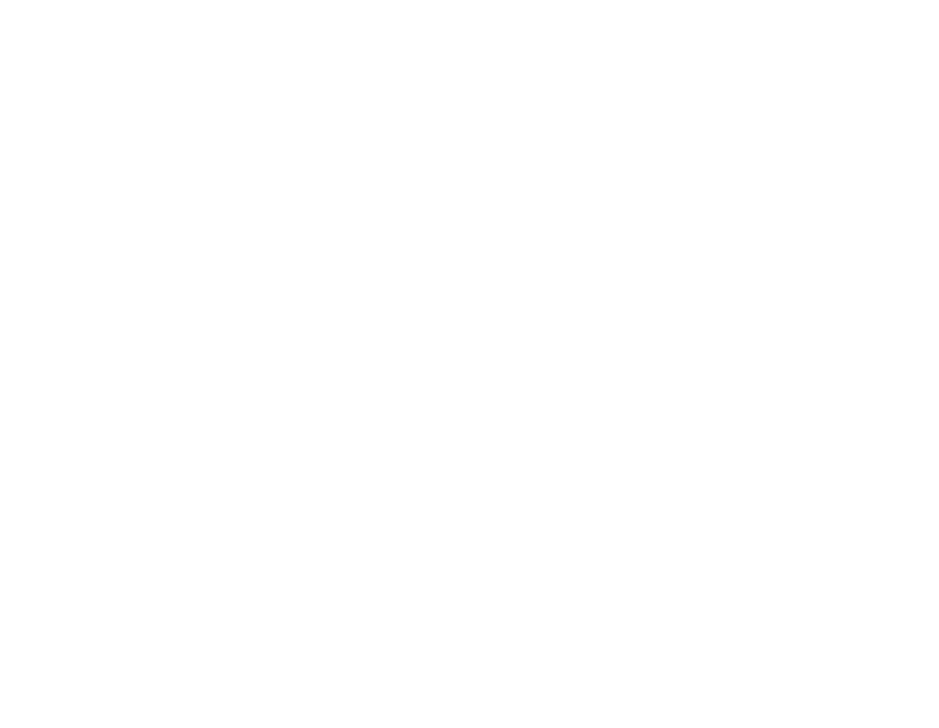
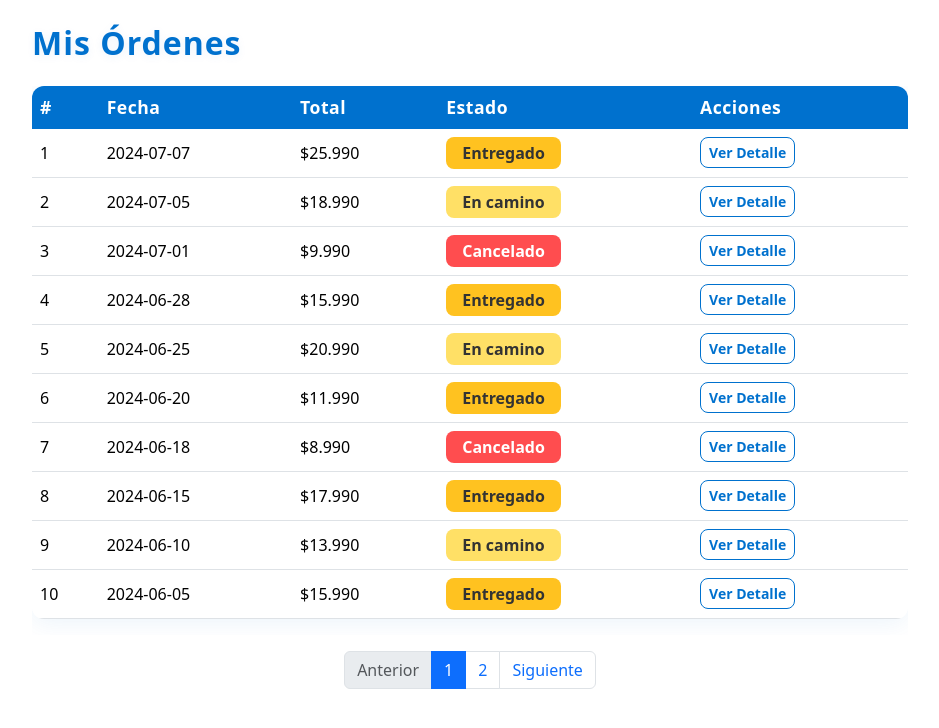
Before and after one commit to sm0k3rG/ProjectTaw, an Angular app in the folder frontend/: page /user/order-list in a window 1280 px wide. Before the commit this address led to /. Shown: the top 728 px of the page, without its empty margins (170-1109 px from the left). Built offline with nearby package versions, Linux system fonts and the light colour scheme.

Commit message:
feat: ver orden de pedidos
* Muestra un listado de pedidos
* Muestra el detalle de un pedido en especifico
* Hay paginación para no saturar la página

```diff
--- a/frontend/src/app/app.routes.ts
+++ b/frontend/src/app/app.routes.ts
@@ -21,5 +21,9 @@
   {
     path: 'admin/dashboard',
     loadComponent: () => import('./pages/admin/dashboard/dashboard.component').then(m => m.DashboardComponent)
+  },
+  {
+    path: 'user/order-list',
+    loadComponent: () => import('./pages/user/orders/order-list/order-list.component').then(m => m.OrderListComponent)
   }
 ];
--- a/frontend/src/app/pages/user/orders/order-list/order-list.component.css
+++ b/frontend/src/app/pages/user/orders/order-list/order-list.component.css
@@ -0,0 +1,114 @@
+.container {
+  max-width: 900px;
+}
+
+h2 {
+  color: #0071ce;
+  font-weight: 700;
+  letter-spacing: 1px;
+  margin-bottom: 2rem;
+  text-shadow: 0 2px 8px rgba(0,113,206,0.08);
+}
+
+.table {
+  background: #fff;
+  border-radius: 12px;
+  box-shadow: 0 4px 24px rgba(0,113,206,0.08);
+  overflow: hidden;
+}
+
+.table-primary th {
+  background: #0071ce !important;
+  color: #fff !important;
+  border: none;
+  font-size: 1.1rem;
+  letter-spacing: 0.5px;
+}
+
+.table-hover tbody tr:hover {
+  background: #e3f0ff;
+}
+
+.badge.bg-success {
+  background: #ffc220 !important;
+  color: #333 !important;
+  font-weight: 600;
+  border-radius: 8px;
+  font-size: 1rem;
+  padding: 0.5em 1em;
+}
+.badge.bg-warning {
+  background: #ffe066 !important;
+  color: #333 !important;
+  font-weight: 600;
+  border-radius: 8px;
+  font-size: 1rem;
+  padding: 0.5em 1em;
+}
+.badge.bg-danger {
+  background: #ff4d4f !important;
+  color: #fff !important;
+  font-weight: 600;
+  border-radius: 8px;
+  font-size: 1rem;
+  padding: 0.5em 1em;
+}
+
+.btn-outline-primary {
+  border-color: #0071ce;
+  color: #0071ce;
+  font-weight: 600;
+  border-radius: 8px;
+  transition: background 0.2s, color 0.2s;
+}
+.btn-outline-primary:hover {
+  background: #0071ce;
+  color: #fff;
+}
+
+.modal-content {
+  border-radius: 18px;
+  box-shadow: 0 8px 32px rgba(0,113,206,0.18);
+  border: 2px solid #0071ce;
+}
+.modal-header {
+  background: linear-gradient(90deg, #0071ce 0%, #ffc220 100%);
+  color: #fff;
+  border-bottom: none;
+  border-radius: 18px 18px 0 0;
+}
+.modal-title {
+  font-weight: 700;
+  letter-spacing: 1px;
+}
+.btn-close {
+  filter: invert(1);
+}
+.modal-footer {
+  border-top: none;
+  background: #f4f8fb;
+  border-radius: 0 0 18px 18px;
+}
+.table-bordered th, .table-bordered td {
+  border: 1.5px solid #e3eaf5 !important;
+}
+.table-light th {
+  background: #e3f0ff !important;
+  color: #0071ce !important;
+}
+.text-end strong {
+  color: #0071ce;
+  font-size: 1.2rem;
+}
+@media (max-width: 700px) {
+  .container {
+    padding: 0 0.5rem;
+  }
+  .modal-dialog {
+    max-width: 98vw;
+    margin: 0.5rem auto;
+  }
+  .modal-content {
+    padding: 0.5rem;
+  }
+}
--- a/frontend/src/app/pages/user/orders/order-list/order-list.component.html
+++ b/frontend/src/app/pages/user/orders/order-list/order-list.component.html
@@ -1 +1,102 @@
-<p>order-list works!</p>
+<div class="container mt-4">
+  <h2 class="mb-4">Mis Órdenes</h2>
+  <div class="table-responsive">
+    <table class="table table-hover align-middle">
+      <thead class="table-primary">
+        <tr>
+          <th>#</th>
+          <th>Fecha</th>
+          <th>Total</th>
+          <th>Estado</th>
+          <th>Acciones</th>
+        </tr>
+      </thead>
+      <tbody>
+        <tr *ngFor="let order of paginatedOrders">
+          <td>{{ order.id }}</td>
+          <td>{{ order.fecha }}</td>
+          <td>{{ formatCLP(order.total) }}</td>
+          <td>
+            <span class="badge"
+              [ngClass]="{
+                'bg-success': order.estado === 'Entregado',
+                'bg-warning text-dark': order.estado === 'En camino',
+                'bg-danger': order.estado === 'Cancelado'
+              }">
+              {{ order.estado }}
+            </span>
+          </td>
+          <td>
+            <button class="btn btn-outline-primary btn-sm" (click)="selectOrder(order)">
+              Ver Detalle
+            </button>
+          </td>
+        </tr>
+      </tbody>
+    </table>
+  </div>
+
+  <!-- Paginación -->
+  <nav *ngIf="totalPages > 1" aria-label="Paginación de órdenes" class="mt-3">
+    <ul class="pagination justify-content-center">
+      <li class="page-item" [class.disabled]="page === 1">
+        <button class="page-link" (click)="prevPage()" [disabled]="page === 1">Anterior</button>
+      </li>
+      <li class="page-item" *ngFor="let p of [].constructor(totalPages); let i = index" [class.active]="page === (i+1)">
+        <button class="page-link" (click)="goToPage(i+1)">{{ i+1 }}</button>
+      </li>
+      <li class="page-item" [class.disabled]="page === totalPages">
+        <button class="page-link" (click)="nextPage()" [disabled]="page === totalPages">Siguiente</button>
+      </li>
+    </ul>
+  </nav>
+
+  <!-- Detalle de la orden -->
+  <div *ngIf="selectedOrder" class="modal fade show d-block" tabindex="-1" style="background: rgba(0,0,0,0.3);">
+    <div class="modal-dialog modal-lg modal-dialog-centered">
+      <div class="modal-content">
+        <div class="modal-header">
+          <h5 class="modal-title">Detalle de Orden #{{ selectedOrder.id }}</h5>
+          <button type="button" class="btn-close" aria-label="Cerrar" (click)="closeDetail()"></button>
+        </div>
+        <div class="modal-body">
+          <p><strong>Fecha:</strong> {{ selectedOrder.fecha }}</p>
+          <p><strong>Estado:</strong> <span class="badge"
+            [ngClass]="{
+              'bg-success': selectedOrder.estado === 'Entregado',
+              'bg-warning text-dark': selectedOrder.estado === 'En camino',
+              'bg-danger': selectedOrder.estado === 'Cancelado'
+            }">
+            {{ selectedOrder.estado }}
+          </span></p>
+          <div class="table-responsive">
+            <table class="table table-bordered">
+              <thead class="table-light">
+                <tr>
+                  <th>Producto</th>
+                  <th>Cantidad</th>
+                  <th>Precio Unitario</th>
+                  <th>Subtotal</th>
+                </tr>
+              </thead>
+              <tbody>
+                <tr *ngFor="let p of selectedOrder.productos">
+                  <td>{{ p.nombre }}</td>
+                  <td>{{ p.cantidad }}</td>
+                  <td>{{ formatCLP(p.precio) }}</td>
+                  <td>{{ formatCLP(p.precio * p.cantidad) }}</td>
+                </tr>
+              </tbody>
+            </table>
+          </div>
+          <div class="text-end">
+            <strong>Total: {{ formatCLP(selectedOrder.total) }}</strong>
+          </div>
+        </div>
+        <div class="modal-footer">
+          <button type="button" class="btn btn-secondary" (click)="closeDetail()">Cerrar</button>
+        </div>
+      </div>
+    </div>
+  </div>
+</div>
--- a/frontend/src/app/pages/user/orders/order-list/order-list.component.ts
+++ b/frontend/src/app/pages/user/orders/order-list/order-list.component.ts
@@ -1,12 +1,109 @@
 import { Component } from '@angular/core';
+import { CommonModule } from '@angular/common';
+
+interface Order {
+  id: number;
+  fecha: string;
+  total: number;
+  estado: string;
+  productos: { nombre: string; cantidad: number; precio: number; }[];
+}
 
 @Component({
   selector: 'app-order-list',
   standalone: true,
-  imports: [],
+  imports: [CommonModule],
   templateUrl: './order-list.component.html',
   styleUrl: './order-list.component.css'
 })
 export class OrderListComponent {
+  orders: Order[] = [
+    // ... (mock de órdenes, se puede duplicar para simular más de 10)
+    {
+      id: 1,
+      fecha: '2024-07-07',
+      total: 25990,
+      estado: 'Entregado',
+      productos: [
+        { nombre: 'Leche', cantidad: 2, precio: 1200 },
+        { nombre: 'Pan', cantidad: 1, precio: 1500 },
+        { nombre: 'Queso', cantidad: 1, precio: 2200 }
+      ]
+    },
+    {
+      id: 2,
+      fecha: '2024-07-05',
+      total: 18990,
+      estado: 'En camino',
+      productos: [
+        { nombre: 'Arroz', cantidad: 3, precio: 1000 },
+        { nombre: 'Aceite', cantidad: 1, precio: 3500 }
+      ]
+    },
+    {
+      id: 3,
+      fecha: '2024-07-01',
+      total: 9990,
+      estado: 'Cancelado',
+      productos: [
+        { nombre: 'Fideos', cantidad: 4, precio: 800 },
+        { nombre: 'Salsa', cantidad: 2, precio: 1200 }
+      ]
+    },
+    // Duplicar para simular más de 10 órdenes
+    { id: 4, fecha: '2024-06-28', total: 15990, estado: 'Entregado', productos: [ { nombre: 'Cereal', cantidad: 2, precio: 2500 } ] },
+    { id: 5, fecha: '2024-06-25', total: 20990, estado: 'En camino', productos: [ { nombre: 'Jugo', cantidad: 5, precio: 900 } ] },
+    { id: 6, fecha: '2024-06-20', total: 11990, estado: 'Entregado', productos: [ { nombre: 'Galletas', cantidad: 3, precio: 1200 } ] },
+    { id: 7, fecha: '2024-06-18', total: 8990, estado: 'Cancelado', productos: [ { nombre: 'Azúcar', cantidad: 2, precio: 1100 } ] },
+    { id: 8, fecha: '2024-06-15', total: 17990, estado: 'Entregado', productos: [ { nombre: 'Sal', cantidad: 1, precio: 800 } ] },
+    { id: 9, fecha: '2024-06-10', total: 13990, estado: 'En camino', productos: [ { nombre: 'Café', cantidad: 2, precio: 3500 } ] },
+    { id: 10, fecha: '2024-06-05', total: 15990, estado: 'Entregado', productos: [ { nombre: 'Té', cantidad: 4, precio: 1000 } ] },
+    { id: 11, fecha: '2024-06-01', total: 10990, estado: 'Entregado', productos: [ { nombre: 'Mermelada', cantidad: 2, precio: 1800 } ] },
+    { id: 12, fecha: '2024-05-28', total: 20990, estado: 'En camino', productos: [ { nombre: 'Mantequilla', cantidad: 1, precio: 2500 } ] },
+  ];
 
+  selectedOrder: Order | null = null;
+
+  // Paginación
+  page: number = 1;
+  pageSize: number = 10;
+
+  get totalPages(): number {
+    return Math.ceil(this.orders.length / this.pageSize);
+  }
+
+  get paginatedOrders(): Order[] {
+    const start = (this.page - 1) * this.pageSize;
+    return this.orders.slice(start, start + this.pageSize);
+  }
+
+  goToPage(p: number) {
+    if (p >= 1 && p <= this.totalPages) {
+      this.page = p;
+    }
+  }
+
+  nextPage() {
+    if (this.page < this.totalPages) {
+      this.page++;
+    }
+  }
+
+  prevPage() {
+    if (this.page > 1) {
+      this.page--;
+    }
+  }
+
+  selectOrder(order: Order) {
+    this.selectedOrder = order;
+  }
+
+  closeDetail() {
+    this.selectedOrder = null;
+  }
+
+  formatCLP(value: number): string {
+    return value.toLocaleString('es-CL', { style: 'currency', currency: 'CLP', maximumFractionDigits: 0 });
+  }
 }
```
